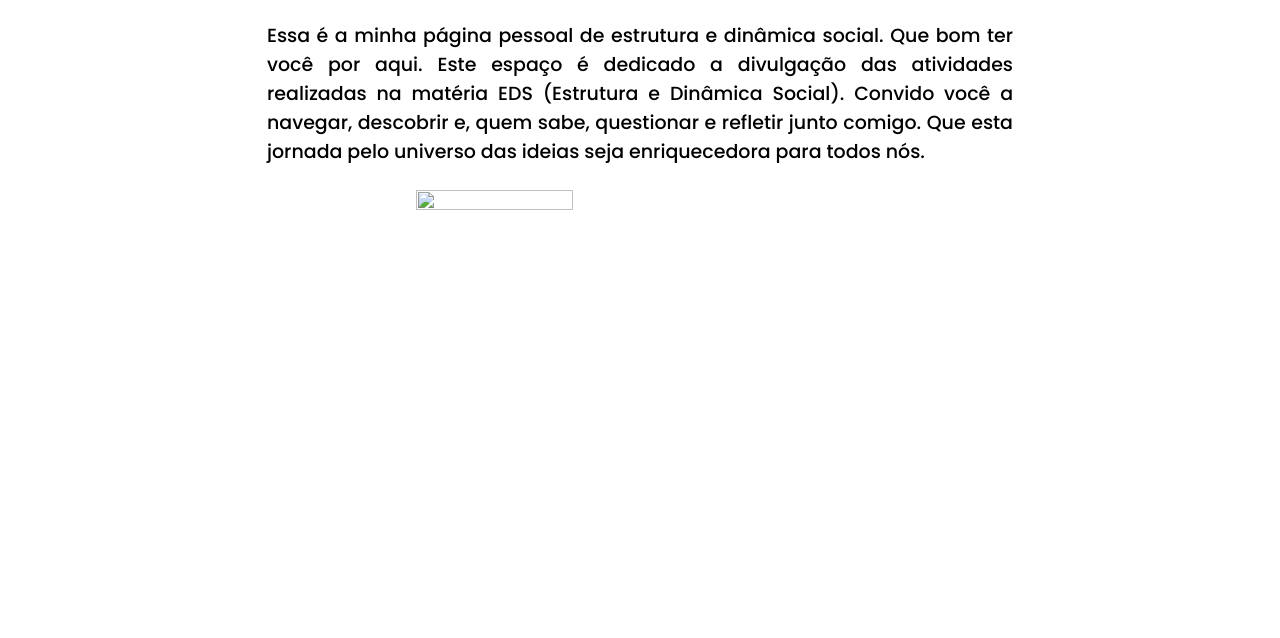
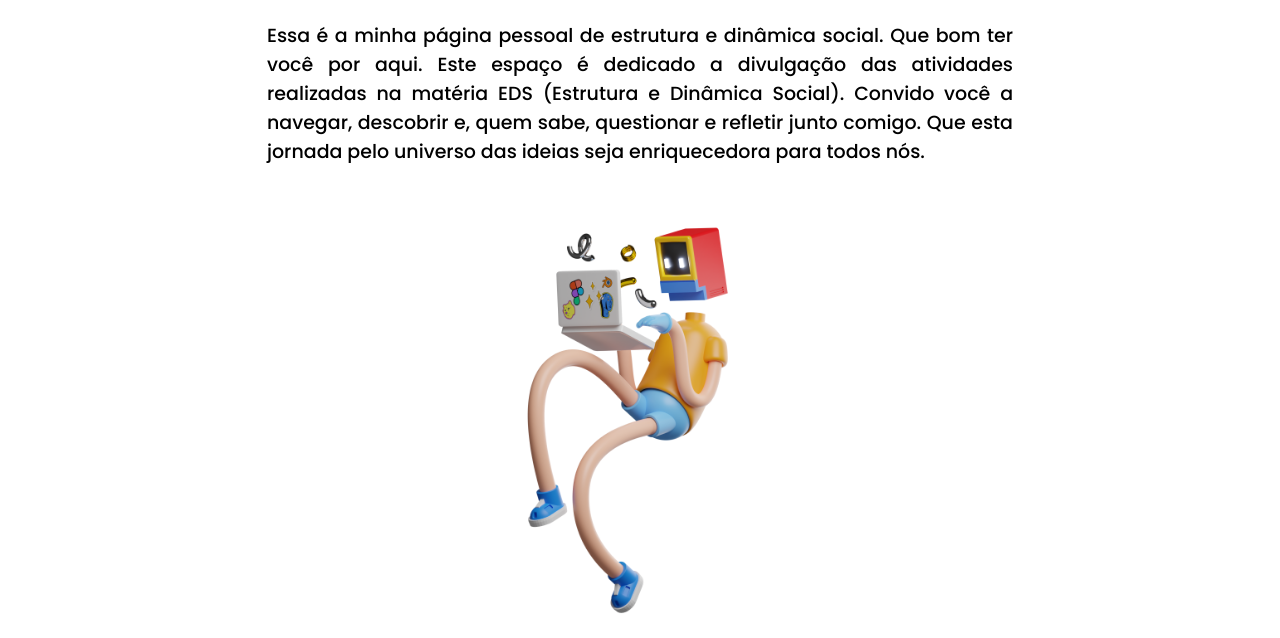
Before and after one commit to jhonGDMP/SiteEDS, a plain HTML site: page index.html in a window 1280 px wide. Shown: the part 226-864 px from the top of the page. Before the commit the page ends 800 px from the top, so only its background shows below. Drawn offline with nearby package versions, Linux system fonts and the light colour scheme; files whose address does not match are found by name.

Commit message:
Update index.html

```diff
--- a/index.html
+++ b/index.html
@@ -53,7 +53,7 @@
     </div>
   </section>
   <div class="area_boneco">
-<img src="./Imagens/Saly-38.png" alt="" class="boneco">
+<img src="Saly-38.png" alt="" class="boneco">
   </div>
   <script src="js/swiper-bundle.min.js"></script>
   <script src="main.js"></script>
```
